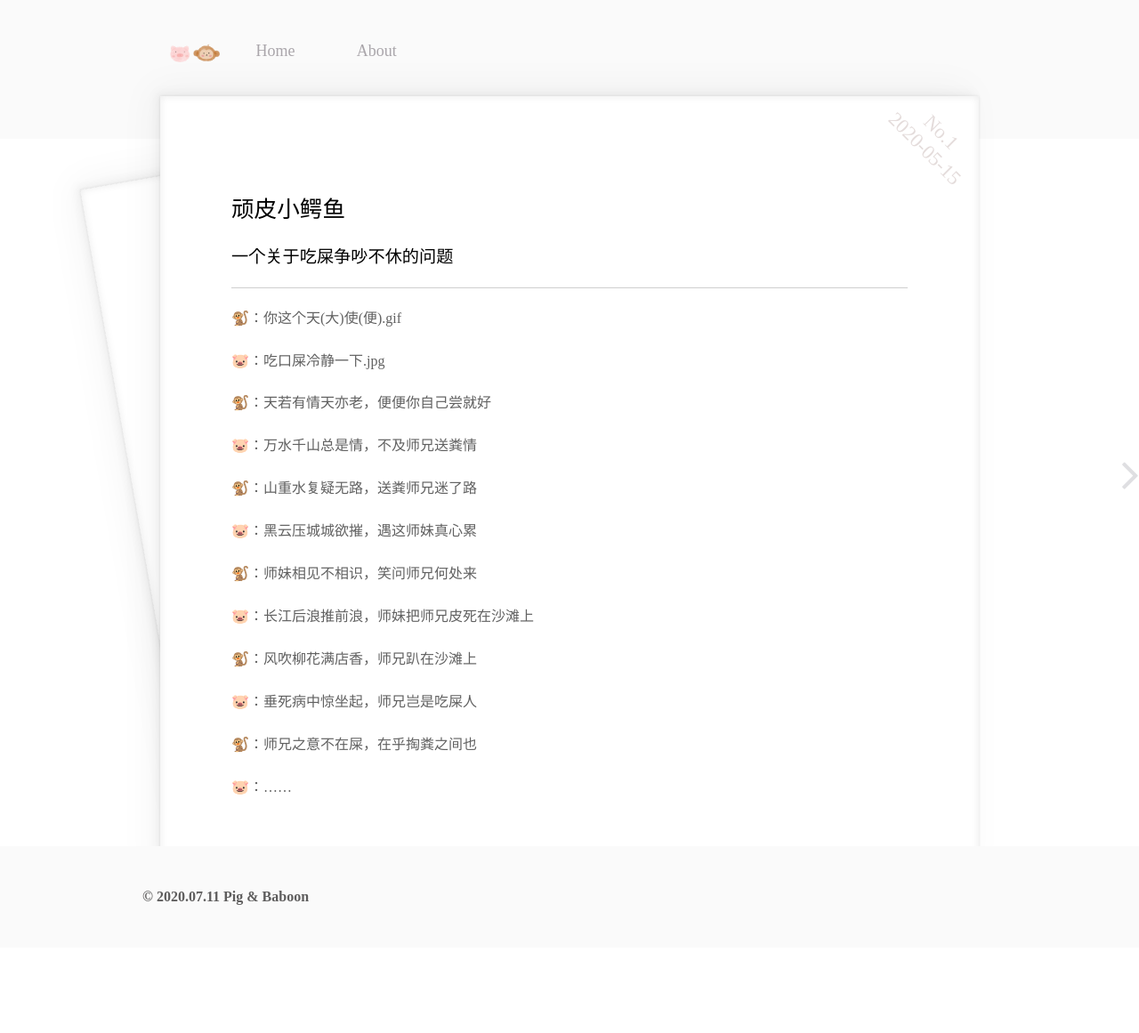
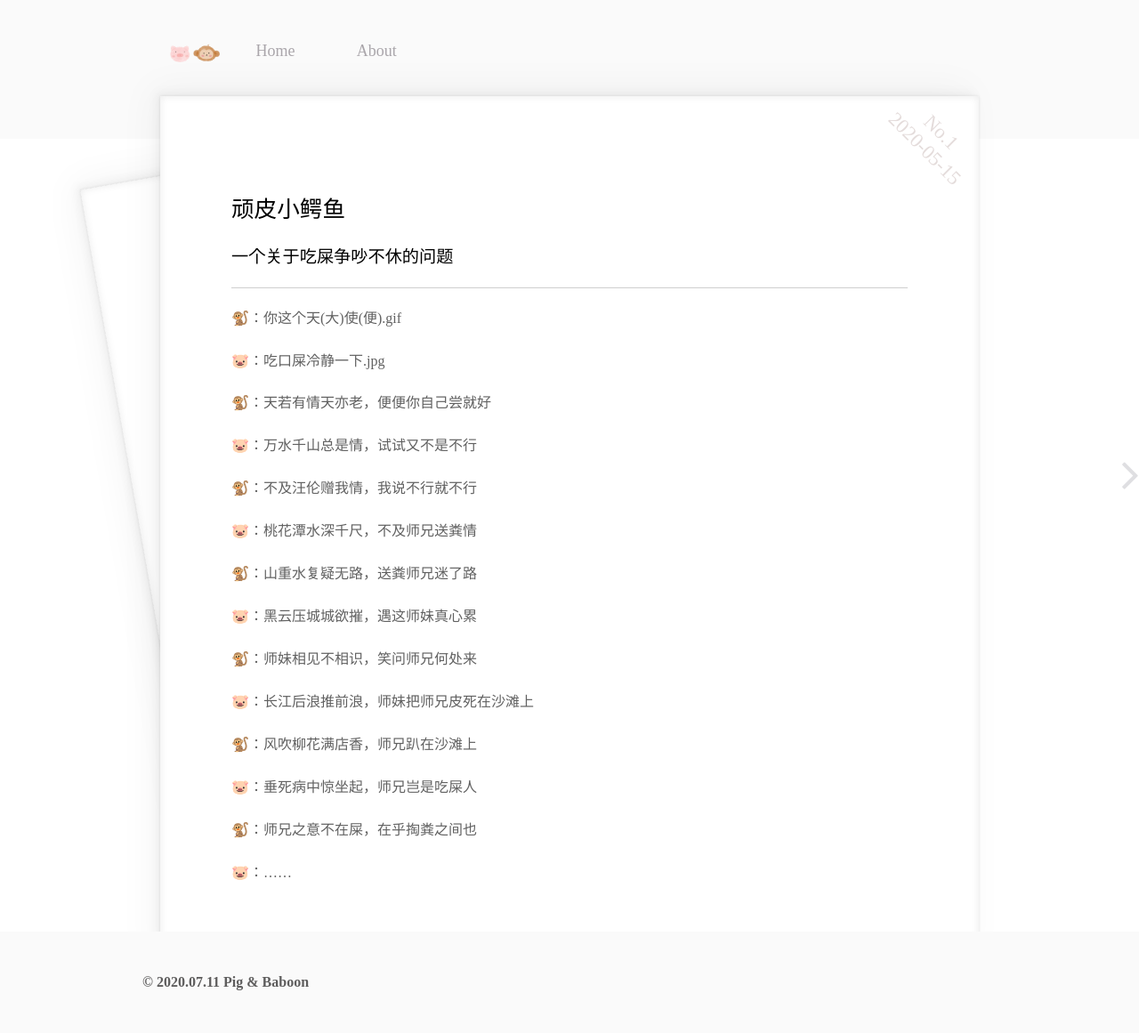
Before and after one commit to ChristinaHyh/Pig-Baboon, a Jekyll site: the page built from _posts/2020-05-15-doubi-day.md, in a window 1280 px wide. Shown: the whole page at 89% size. Built offline with Jekyll 4.4.1, drawn with Linux system fonts in a browser that asks for light colours; a script that is not in the unit is left out; before the commit the page ends 1065 px from its top, so only the background shows below that.

Commit message:
Update Post “2020-05-15-doubi-day”

```diff
--- a/_posts/2020-05-15-doubi-day.md
+++ b/_posts/2020-05-15-doubi-day.md
@@ -1,16 +1,15 @@
 ---
+excerpt: ""
+title: 🐊
+author: 🐒
+date: 2020-05-15
 layout: post
-title: "🐊"
-date: 2020-05-15
-author: 🐒
-excerpt: ""
 ---
-
 ### 顽皮小鳄鱼
 
 ##### 一个关于吃屎争吵不休的问题
 
----
+- - -
 
 🐒：你这个天(大)使(便).gif
 
@@ -18,7 +17,11 @@ excerpt: ""
 
 🐒：天若有情天亦老，便便你自己尝就好
 
-🐷：万水千山总是情，不及师兄送粪情
+🐷：万水千山总是情，试试又不是不行
+
+🐒：不及汪伦赠我情，我说不行就不行
+
+🐷：桃花潭水深千尺，不及师兄送粪情
 
 🐒：山重水复疑无路，送粪师兄迷了路
 
```
